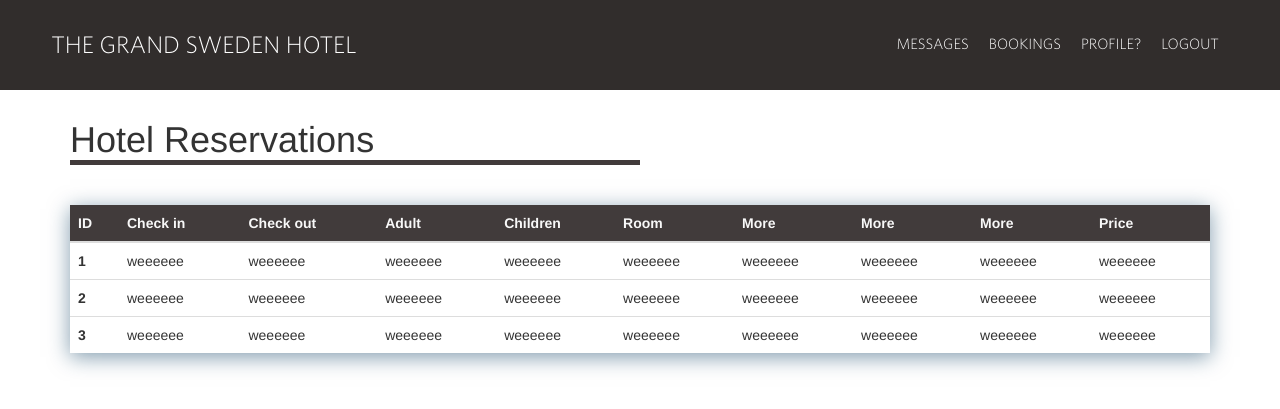
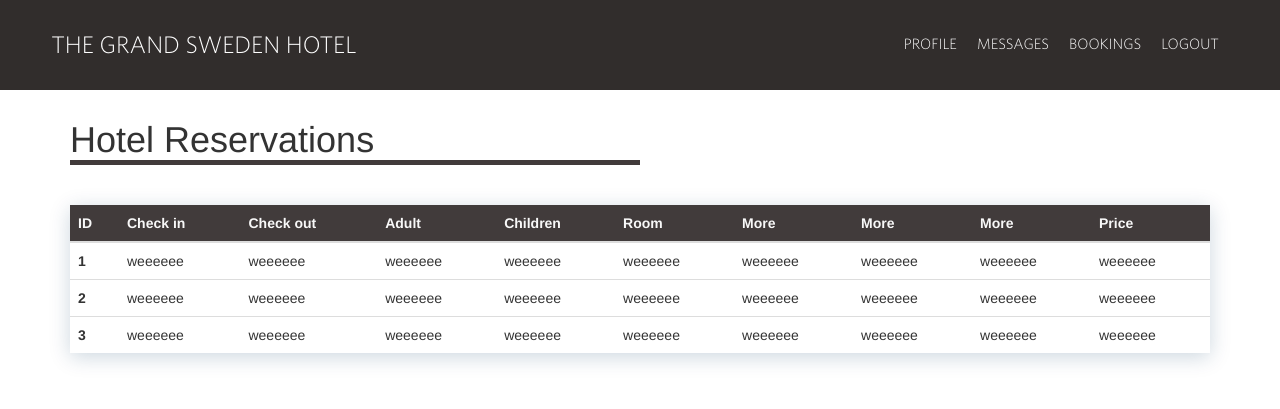
Before and after one commit to leensantos/Sweden, a PHP site: page /AdminBookings.php in a window 1280 px wide. Shown: the top 409 px of the page. Run offline with PHP 8.4, Linux system fonts and the light colour scheme.

Commit message:
romeo save me

```diff
--- a/AdminBookings.php
+++ b/AdminBookings.php
@@ -9,7 +9,6 @@
   <!-- <link href="" rel="icon" sizes="16x16"> -->
   <link href="css/admin1.css" rel="stylesheet" type="text/css">
   <link rel="stylesheet" type="text/css" href="css/navigation-bar.css">
-  <link rel="stylesheet" type="text/css" href="css/footer.css">
   <title>Admin Bookings | The Grand Sweden Hotel</title>
   <meta name="viewport" content="width=device-width, initial-scale=1">
   <link rel="stylesheet" href="https://maxcdn.bootstrapcdn.com/bootstrap/3.3.7/css/bootstrap.min.css">
@@ -20,12 +19,12 @@
 <body>
   <!-- Nagigation bar -->
   <nav>
-    <div class="logo"><a href="index.php">The Grand Sweden Hotel</a></div>
+    <div class="logo"><a href="userprofile.php">The Grand Sweden Hotel</a></div>
     <input id="nav-toggle" type="checkbox">
     <ul class="links">
+      <li><a href="userprofile.php">Profile</a></li>
       <li><a href="adminpage.php">Messages</a></li>
       <li><a href="adminbookings.php">Bookings</a></li>
-      <li><a href="userprofile.php">Profile?</a></li>
       <li><a href="logout.php">Logout</a></li>
     </ul>
     <label for="nav-toggle" class="icon-burger">
--- a/UserProfile.php
+++ b/UserProfile.php
@@ -20,7 +20,7 @@ $user = $_SESSION['user']; //assigns user value
 <body>
   <!-- Nagigation bar -->
   <nav>
-    <div class="logo"><a href="index.php">The Grand Sweden Hotel</a></div>
+    <div class="logo"><a href="userprofile.php">The Grand Sweden Hotel</a></div>
     <input id="nav-toggle" type="checkbox">
     <ul class="links">
       <li><a href="userprofile.php">Profile</a></li>
--- a/css/admin1.css
+++ b/css/admin1.css
@@ -139,9 +139,9 @@ table {
     width: 100%;
     max-width: 800px;
     margin: 40px auto;
-    box-shadow: 0px 4px 20px rgba(5, 57, 94, .5);
-    -moz-box-shadow: 0px 4px 20px rgba(5, 57, 94, .5);
-    -webkit-box-shadow: 0px 4px 20px rgba(5, 57, 94, .5);
+    box-shadow: 0px 4px 20px rgba(5, 57, 94, .2);
+    -moz-box-shadow: 0px 4px 20px rgba(5, 57, 94, .2);
+    -webkit-box-shadow: 0px 4px 20px rgba(5, 57, 94, .2);
 }
 
 @media screen and (max-width:767px) {
```
Also changed, not shown: AdminPage.php (+5 -7 lines).
